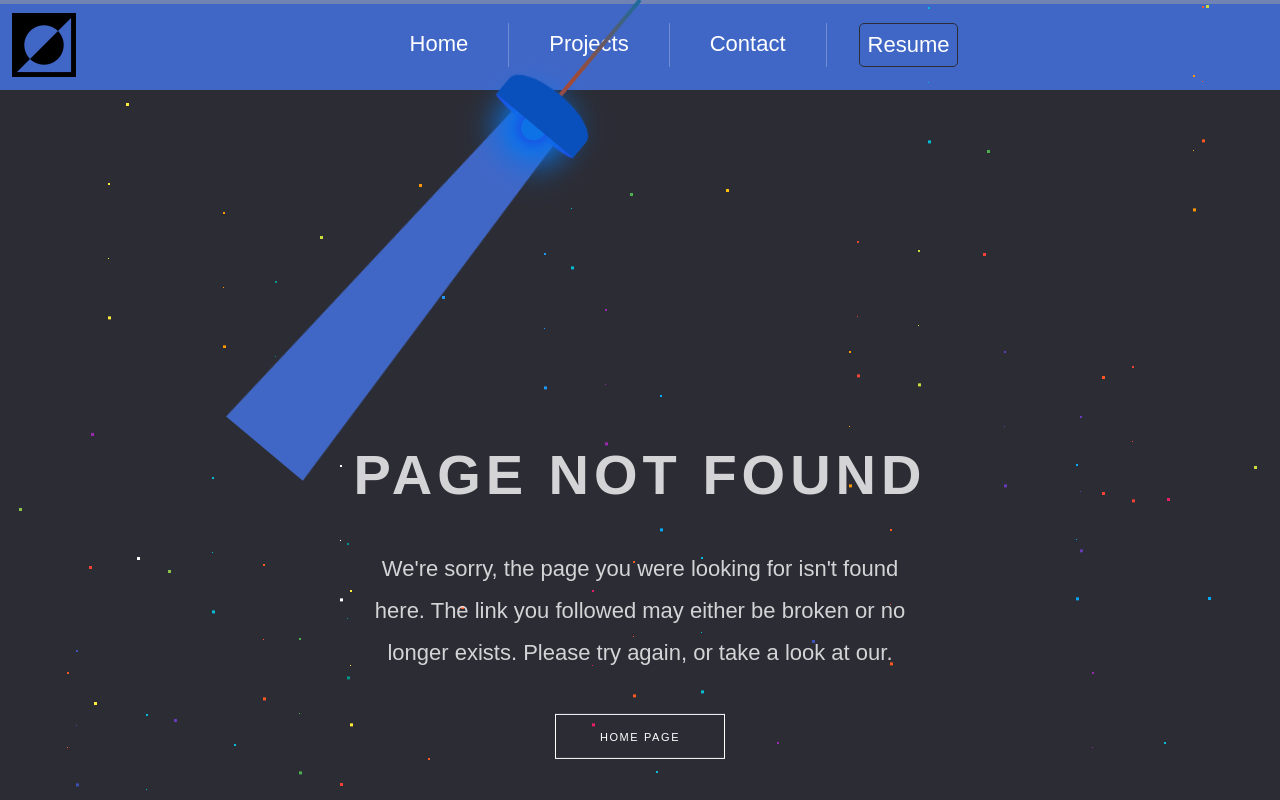
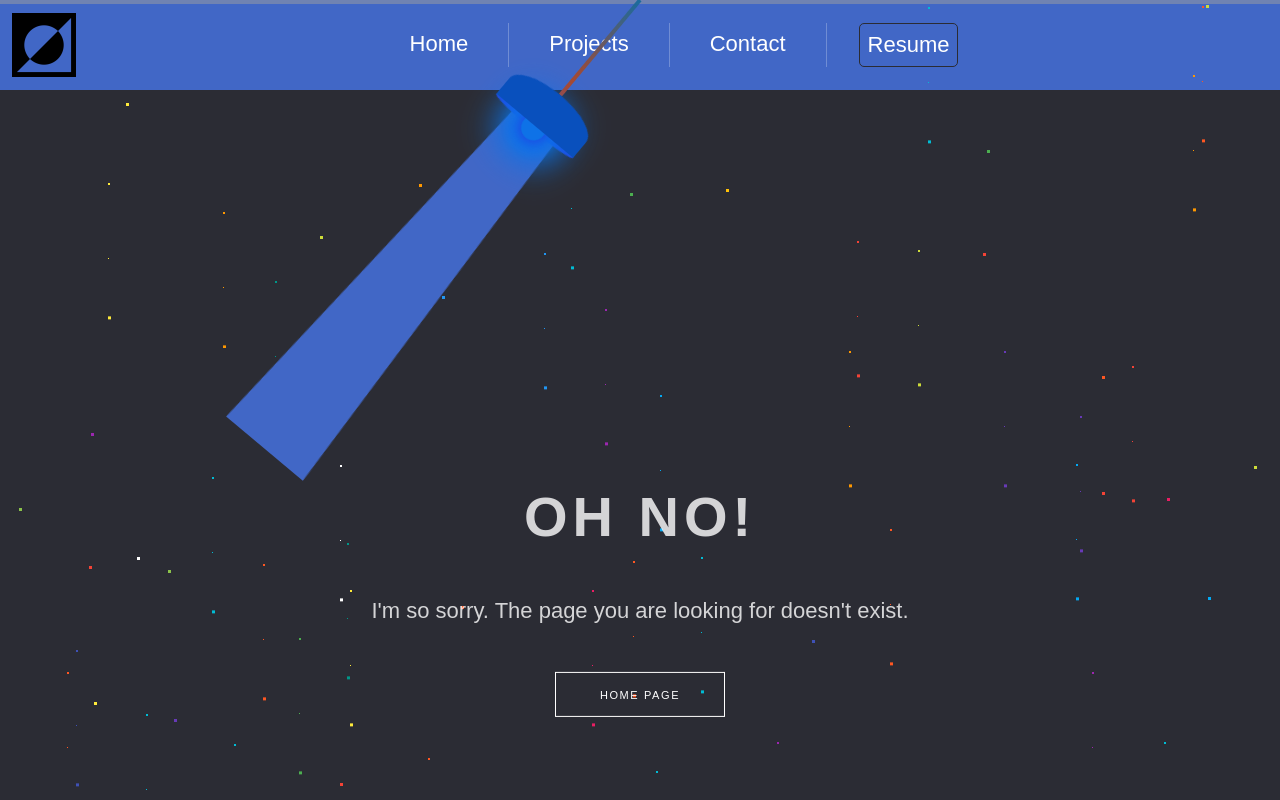
Before and after one commit to datboi2001/personal-website, an Angular app: page /oh-no in a window 1280 px wide. Shown: the top 800 px of the page. Built offline with nearby package versions, Linux system fonts and the light colour scheme; a web font is replaced by a local one.

Commit message:
Modified 404 not found error message

```diff
--- a/src/app/pages/notfound/notfound.component.html
+++ b/src/app/pages/notfound/notfound.component.html
@@ -26,8 +26,8 @@
     <!-- Content -->
     <div class="error__content">
       <div class="error__message message">
-        <h1 class="message__title">Page Not Found</h1>
-        <p class="message__text">We're sorry, the page you were looking for isn't found here. The link you followed may either be broken or no longer exists. Please try again, or take a look at our.</p>
+        <h1 class="message__title">Oh No!</h1>
+        <p class="message__text">I'm so sorry. The page you are looking for doesn't exist.</p>
       </div>
       <div class="error__nav e-nav">
         <a routerLink="/" class="e-nav__link"></a>
```
